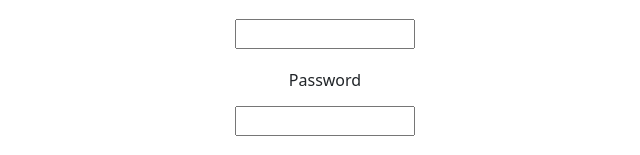
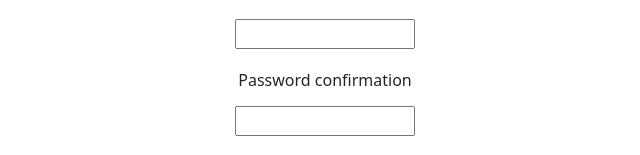
Before and after one commit to YoungLemon1/WhatsApp-Clone, a React (Create React App) app in the folder frontend/: page /signup in a window 1280 px wide. Shown: the part 152-307 px from the top of the page, without its empty margins (315-955 px from the left). Built offline with nearby package versions, Linux system fonts and the light colour scheme.

Commit message:
updated inputs

```diff
--- a/frontend/src/components/signup.js
+++ b/frontend/src/components/signup.js
@@ -32,12 +32,15 @@ function Signup() {
   const createUser = async (event) => {
     event.preventDefault();
     if (!username) {
-      console.log("Error: empty username");
+      console.error("Error: empty username");
       setUsernameError("Please enter your username");
       return;
     } else if (!password) {
-      console.log("Error: empty password");
+      console.error("Error: empty password");
       setPasswordError("Please enter your password");
+      return;
+    } else if (password !== passwordConfirmation) {
+      console.error("Error: passwords don't match");
       return;
     } else if (!validatePassword(password)) {
       console.error("invalid password");
@@ -101,27 +104,25 @@ function Signup() {
           }}
         ></input>
         <small>{passwordError}</small>
-        <label htmlFor="password">Password</label>
+        <label htmlFor="password-confirmation">Password confirmation</label>
         <input
           required
           minLength={6}
-          id="password"
-          name="password"
+          id="password-confirmation"
+          name="password-confirmation"
           type="password"
-          autoComplete="new-password"
+          autoComplete="new-password-confirmation"
           onChange={(event) => {
-            const newPassword = event.target.value;
-            setPassword(newPassword);
-            if (!validatePassword(newPassword)) {
-              setPasswordError(
-                "Password must have at least 6 characters, including one lowercase letter, one uppercase letter, and one number."
-              );
+            const newPasswordConfirmation = event.target.value;
+            setPasswordConfirmation(newPasswordConfirmation);
+            if (password !== passwordConfirmation) {
+              setPasswordConfirmationError("Passwords must match");
             } else {
               setPasswordError("");
             }
           }}
         ></input>
-        <small>{passwordError}</small>
+        <small>{passwordConfirmationError}</small>
         <label htmlFor="email">Email</label>
         <input
           id="email"
```
